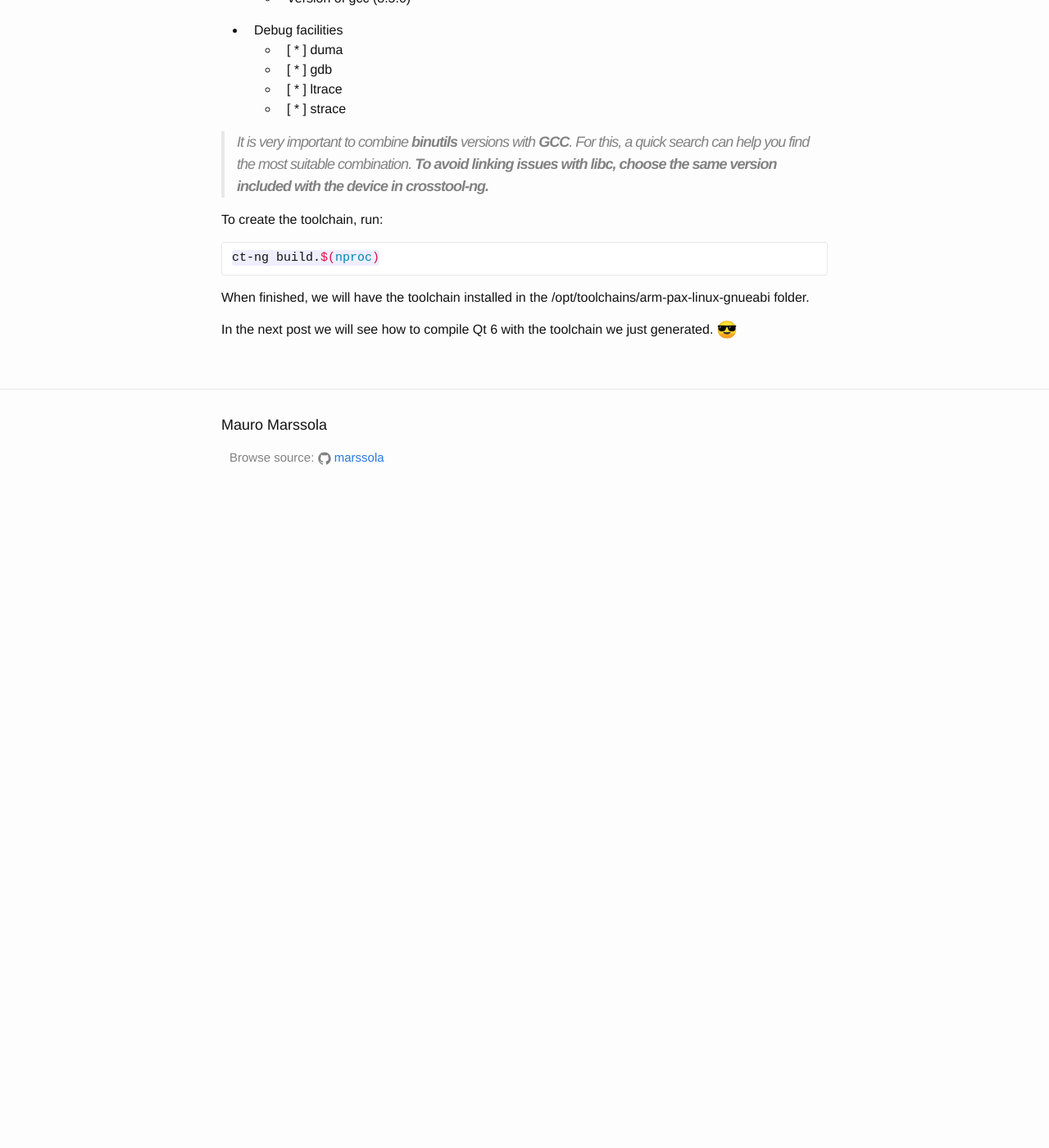
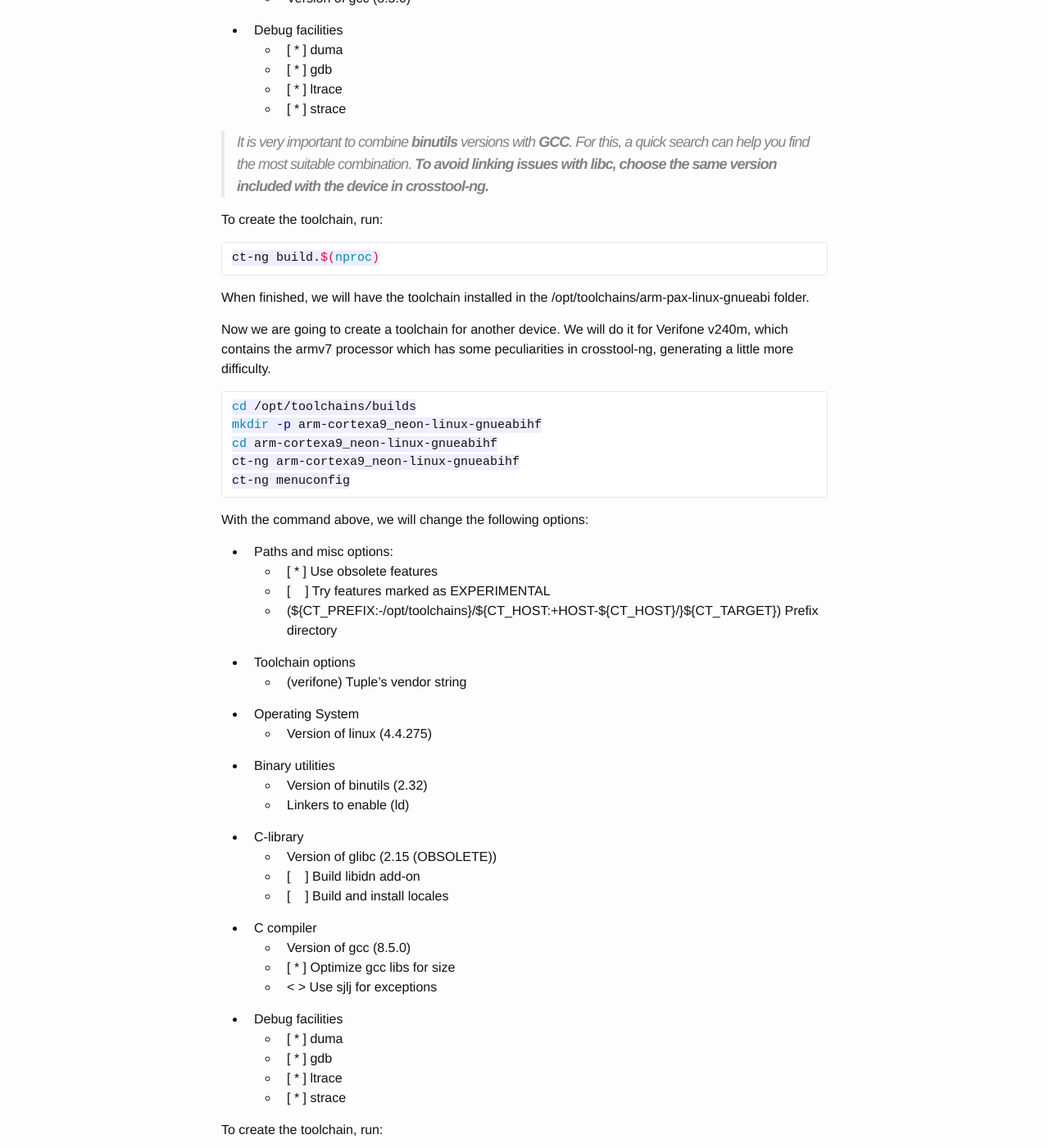
Before and after one commit to marssola/marssola.github.io, a Jekyll site: the page built from _posts/2021-07-19-qt6-cross-compiled-part1.md, in a window 1280 px wide and 1400 px high, scrolled down 2933 px. Shown: the whole window at 82% size. Built offline with Jekyll 4.4.1, drawn with Linux system fonts in a browser that asks for light colours; before the commit the page ends 3563 px from its top, so only the background shows below that; some of the changed text lies outside the part shown.

Commit message:
Added armv7 toolchain

````diff
--- a/_posts/2021-07-19-qt6-cross-compiled-part1.md
+++ b/_posts/2021-07-19-qt6-cross-compiled-part1.md
@@ -92,7 +92,7 @@ To learn about the architectures that crosstool-ng supports, run:
 ct-ng list-samples
 ```
 
-We will use the sample arm-unknown-linux-gnueabi as a base. The toolchain we will create will be for a POS device (Point-of-Sale) PAX S920.
+We will use the sample arm-unknown-linux-gnueabi as a base. The toolchain we will create will be for a POS device (Point-of-Sale) PAX S920. A versão do processador deste dispositivo é o armv6.
 
 ```bash
 mkdir -p $HOME/src
@@ -141,4 +141,49 @@ ct-ng build.$(nproc)
 
 When finished, we will have the toolchain installed in the /opt/toolchains/arm-pax-linux-gnueabi folder.
 
+Now we are going to create a toolchain for another device. We will do it for Verifone v240m, which contains the armv7 processor which has some peculiarities in crosstool-ng, generating a little more difficulty.
+
+```bash
+cd /opt/toolchains/builds
+mkdir -p arm-cortexa9_neon-linux-gnueabihf
+cd arm-cortexa9_neon-linux-gnueabihf
+ct-ng arm-cortexa9_neon-linux-gnueabihf
+ct-ng menuconfig
+```
+
+With the command above, we will change the following options:
+
+* Paths and misc options:
+  * [ * ] Use obsolete features
+  * [&nbsp;&nbsp;&nbsp;&nbsp;] Try features marked as EXPERIMENTAL
+  * (\${CT_PREFIX:-/opt/toolchains}/\${CT_HOST:+HOST-\${CT_HOST}/}\${CT_TARGET}) Prefix directory
+* Toolchain options
+  * (verifone) Tuple's vendor string
+* Operating System
+  * Version of linux (4.4.275)
+* Binary utilities
+  * Version of binutils (2.32)
+  * Linkers to enable (ld)
+* C-library
+  * Version of glibc (2.15 (OBSOLETE))
+  * [&nbsp;&nbsp;&nbsp;&nbsp;] Build libidn add-on
+  * [&nbsp;&nbsp;&nbsp;&nbsp;] Build and install locales
+* C compiler
+  * Version of gcc (8.5.0)
+  * [ * ] Optimize gcc libs for size
+  * < > Use sjlj for exceptions
+* Debug facilities
+  * [ * ] duma
+  * [ * ] gdb
+  * [ * ] ltrace
+  * [ * ] strace
+
+To create the toolchain, run:
+
+```bash
+ct-ng build.$(nproc)
+```
+
+When finished, we will have the toolchain installed in the /opt/toolchains/arm-verifone-linux-gnueabi folder.
+
 In the next post we will see how to compile Qt 6 with the toolchain we just generated. ![emoji](/assets/img/emoji/sunglasses.png)
````
